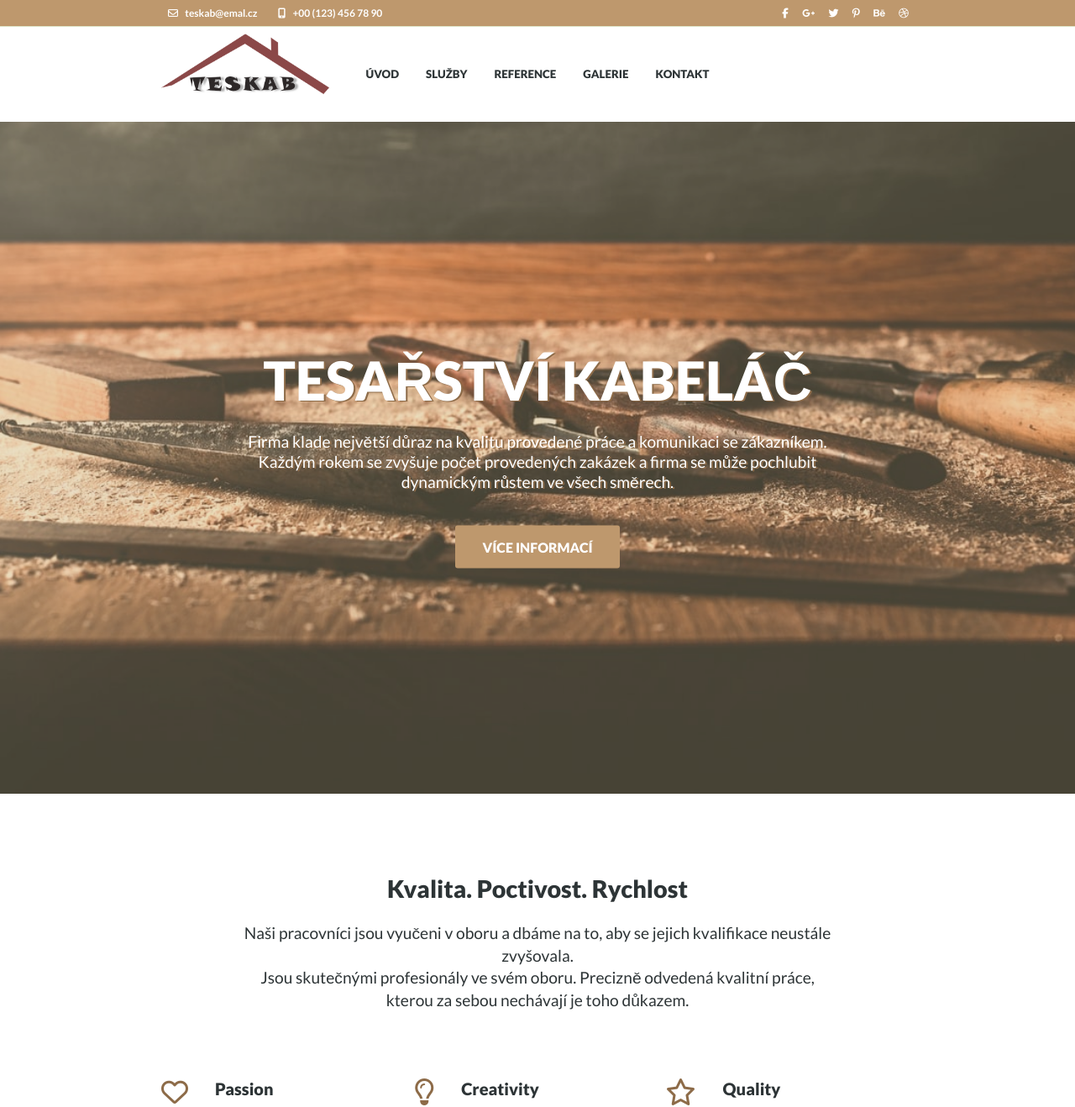
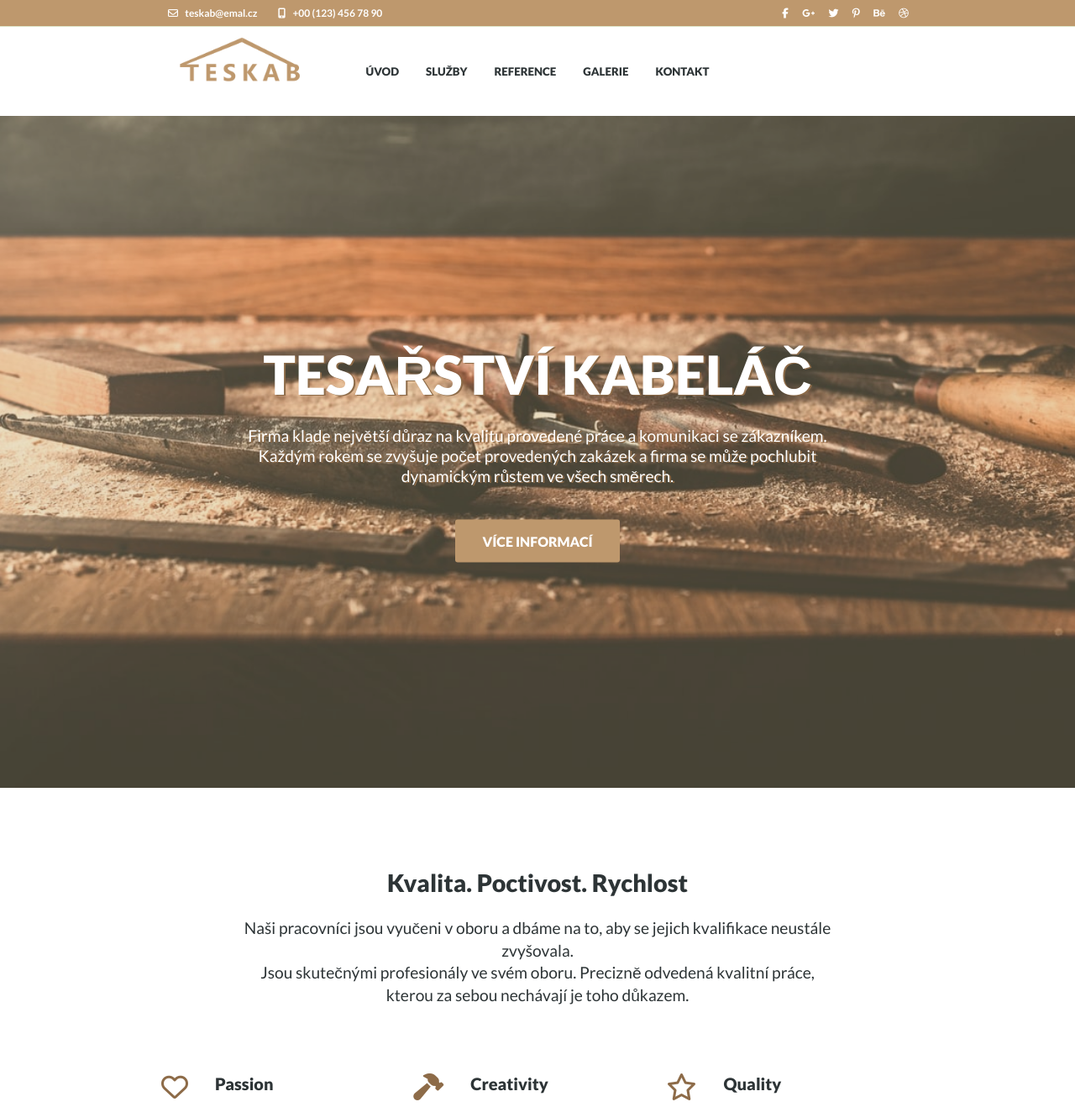
Before and after one commit to kopkaa/VIA_PROJECT, a website: page index.html in a window 1280 px wide. Shown: the top 1318 px of the page at 84% size. Drawn offline with nearby package versions, Linux system fonts and the light colour scheme; files that its build step writes are made by us from their sources; files whose address does not match are found by name; a web font is replaced by a local one.

Commit message:
added teskab logo

```diff
--- a/index.html
+++ b/index.html
@@ -25,7 +25,7 @@
     </div>
     <nav>
       <ul>
-        <img width="100" height="100" src="./img/teskabPNG.png" />
+        <img width="100" height="100" src="./img/teskab_final_png.png" />
         <div class="items">
           <li><a href="default.asp">Úvod</a></li>
           <li><a href="news.asp">Služby</a></li>
@@ -64,7 +64,7 @@
 
           <div class="homepage__main--about__wrapper">
             <div>
-              <i class="far fa-lightbulb"></i>
+              <i class="fas fa-hammer"></i>
             </div>
             <div>
               <h3>Creativity</h3>
```
Also changed, not shown: img/teskab_final_png.png (added), img/teskab_final_svg.svg (added).
